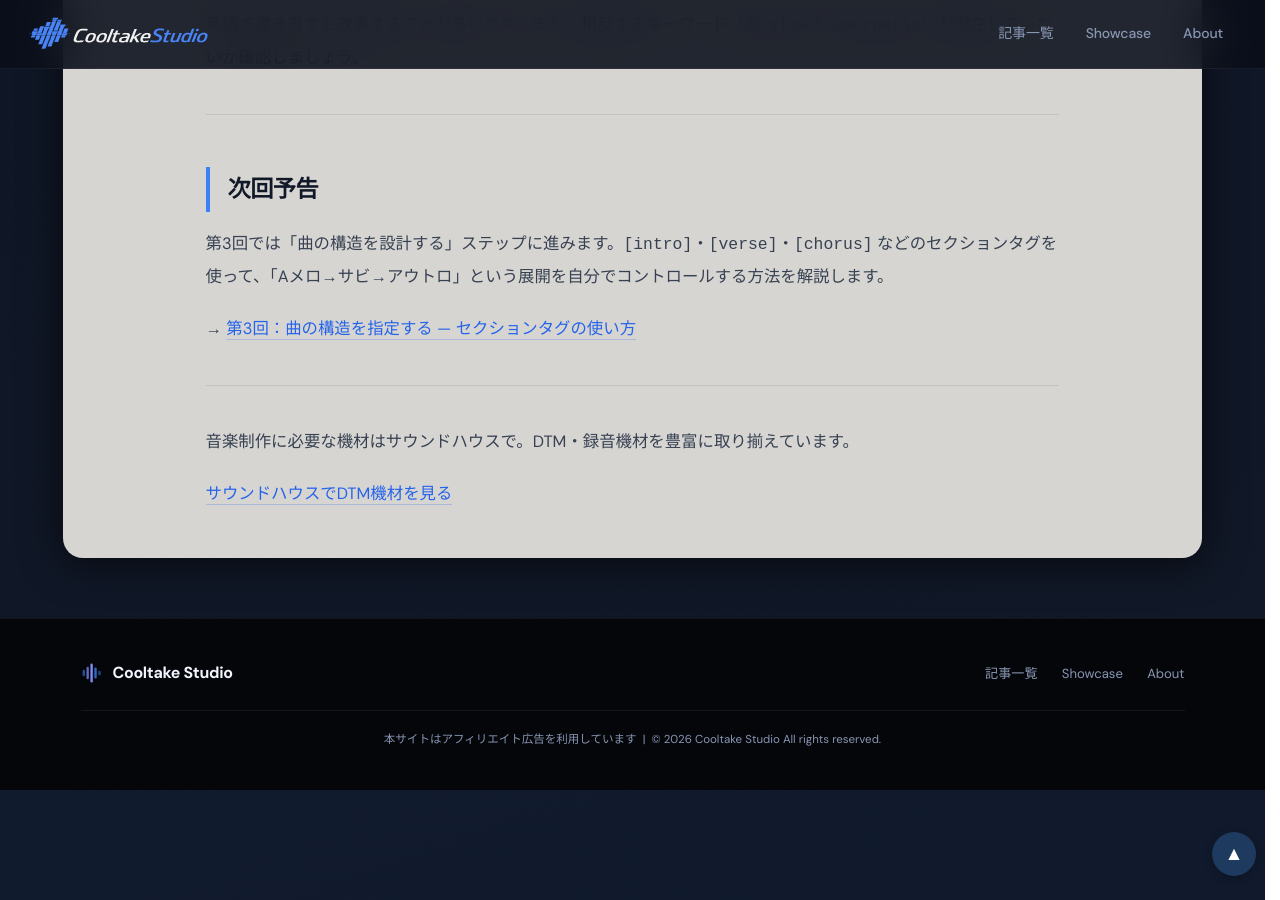
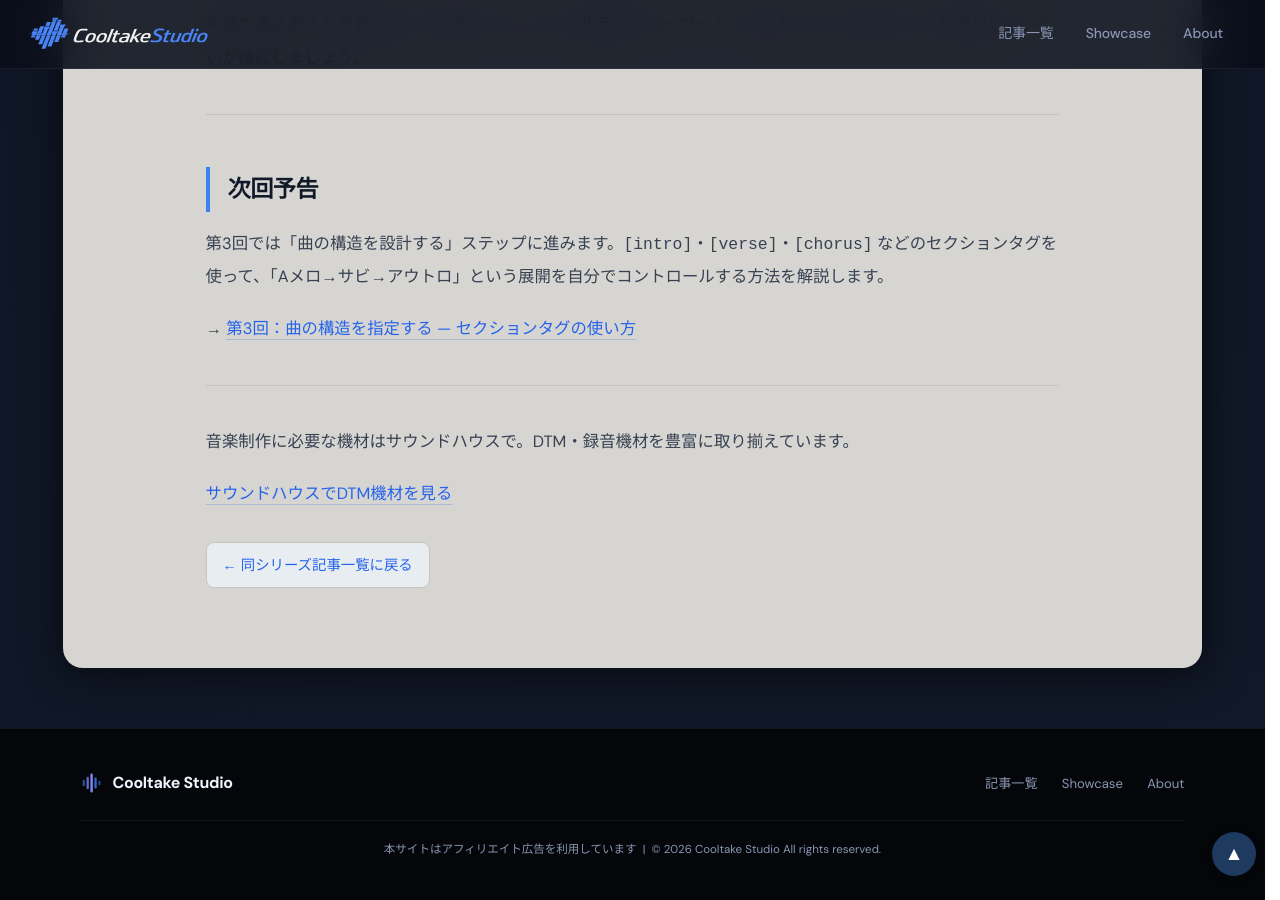
Before and after one commit to cooltake/cooltake-staging, a Jekyll site: the page built from _posts/2026-06-22-suno-guide-02.md, in a window 1280 px wide and 900 px high, scrolled down 4012 px. Built offline with Jekyll 4.4.1, drawn with Linux system fonts in a browser that asks for light colours; some web fonts are replaced.

Commit message:
feat: add series-list back link to 2026-06-22-suno-guide-02.md

```diff
--- a/_posts/2026-06-22-suno-guide-02.md
+++ b/_posts/2026-06-22-suno-guide-02.md
@@ -155,3 +155,4 @@ hard rock, distorted electric guitar, heavy drums, aggressive and powerful
 <p>音楽制作に必要な機材はサウンドハウスで。DTM・録音機材を豊富に取り揃えています。</p>
 <a href="https://h.accesstrade.net/sp/cc?rk=01001xqc00os63&url=https%3A%2F%2Fwww.soundhouse.co.jp%2Fsearch%2Findex%2F%3Fcategory%3D%26search_all%3DDTM" rel="nofollow" referrerpolicy="no-referrer-when-downgrade">サウンドハウスでDTM機材を見る</a>
 </div>
+<div style="margin:2rem 0;"><a href="/series-list.html?series=suno-guide" style="display:inline-block;padding:.5rem 1rem;background:#e8edf2;border:1px solid #c8c5c0;border-radius:8px;color:#1e3a5f;text-decoration:none;font-size:.9rem;">← 同シリーズ記事一覧に戻る</a></div>
```
